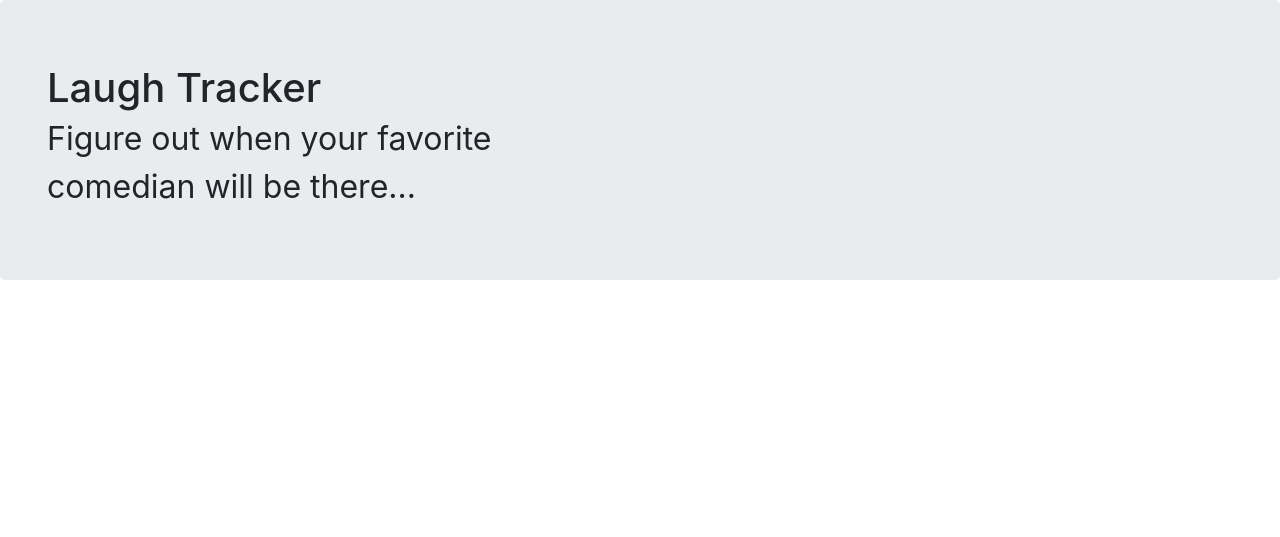
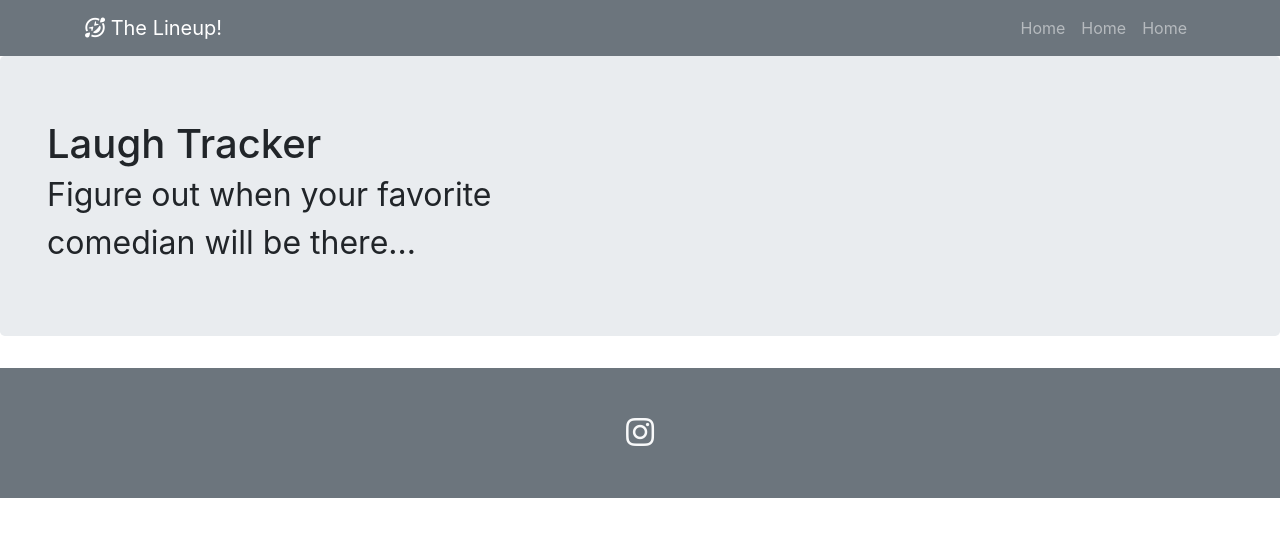
Before and after one commit to CRF2127/Comedy, a Flask app: template templates/layout.html in a window 1280 px wide. Shown: the top 537 px of the page. Run offline with Flask 2, Linux system fonts and the light colour scheme; the template is opened without the code that fills it, so the values that code supplies are empty; some libraries are stand-ins or nearby versions.

Commit message:
designed navbar and footer, up next - fixing those damn pills - look into dflex and dorpdowns

```diff
--- a/templates/layout.html
+++ b/templates/layout.html
@@ -8,21 +8,63 @@
     <!-- Bootstrap CSS -->
     <link rel="stylesheet" href="https://maxcdn.bootstrapcdn.com/bootstrap/4.0.0/css/bootstrap.min.css" integrity="sha384-Gn5384xqQ1aoWXA+058RXPxPg6fy4IWvTNh0E263XmFcJlSAwiGgFAW/dAiS6JXm" crossorigin="anonymous">
 
+    <link rel="stylesheet" href="https://use.fontawesome.com/releases/v5.7.2/css/all.css" integrity="sha384-fnmOCqbTlWIlj8LyTjo7mOUStjsKC4pOpQbqyi7RrhN7udi9RwhKkMHpvLbHG9Sr" crossorigin="anonymous">
+
     <title>When will they be there?</title>
   </head>
+  <!-- Bootstrap Best Practices notes
+  This is for single page design
+  Tags:
+    Use Article tag for standalone elements
+    use the section tag for full sections
+    use div for layout format
+
+  What about id's
+    Use them for javascript components
+    and use them for some bootstrap stuff
+  css
+    Write custom class name first then use Bootstrap class stuff
+
+  -->
   <body>
+   <nav class="navbar navbar-expand-md bg-secondary navbar-dark">
+    <div class="container">
 
-    <header class="jumbotron">
-      <div class="row container-fluid">
+      <a class="navbar-brand" href="#page-hero">
+        <i class="far fa-grin-squint-tears"></i> The Lineup!</a>
+
+      <button type="button" class="navbar-toggler" data-toggle="collapse" data-target="#myTogglerNav" aria-controls="#myTogglerNav" aria-label="Toggle Navigation"><span class="navbar-toggler-icon"></span></button>
+
+
+
+      <section class="collapse navbar-collapse" id="myTogglerNav">
+        <div class="navbar-nav ml-auto">
+         <a class="nav-item nav-link" href="">Home</a>
+         <a class="nav-item nav-link" href="">Home</a>
+         <a class="nav-item nav-link" href="">Home</a>
+        </div>
+      </section>
+
+    </div>
+   </nav>
+
+   <header class="jumbotron">
+      <div class="row container ">
       <div class = "col-md-6">
       <h1>Laugh Tracker <br/><small>Figure out when your favorite comedian will be there...</small></h1>
       </div>
       </div>
     </header>
-
     {% block content %}
     {% endblock %}
 
+<!-- Footer goes here
+what am i going to put in the footer???-->
+<footer class="site-footer bg-secondary text-light d-flex justify-content-center">
+  <section class="layout-social py-5">
+    <a class="text-light px-2" href=""><i class="layout-icon fab fa-instagram" style="font-size: 2em;"></i></a>
+  </section>
+</footer>
  <!-- Optional JavaScript -->
     <!-- jQuery first, then Popper.js, then Bootstrap JS -->
     <script src="https://code.jquery.com/jquery-3.2.1.slim.min.js" integrity="sha384-KJ3o2DKtIkvYIK3UENzmM7KCkRr/rE9/Qpg6aAZGJwFDMVNA/GpGFF93hXpG5KkN" crossorigin="anonymous"></script>
```
Also changed, not shown: templates/index.html (+10 -7 lines).
